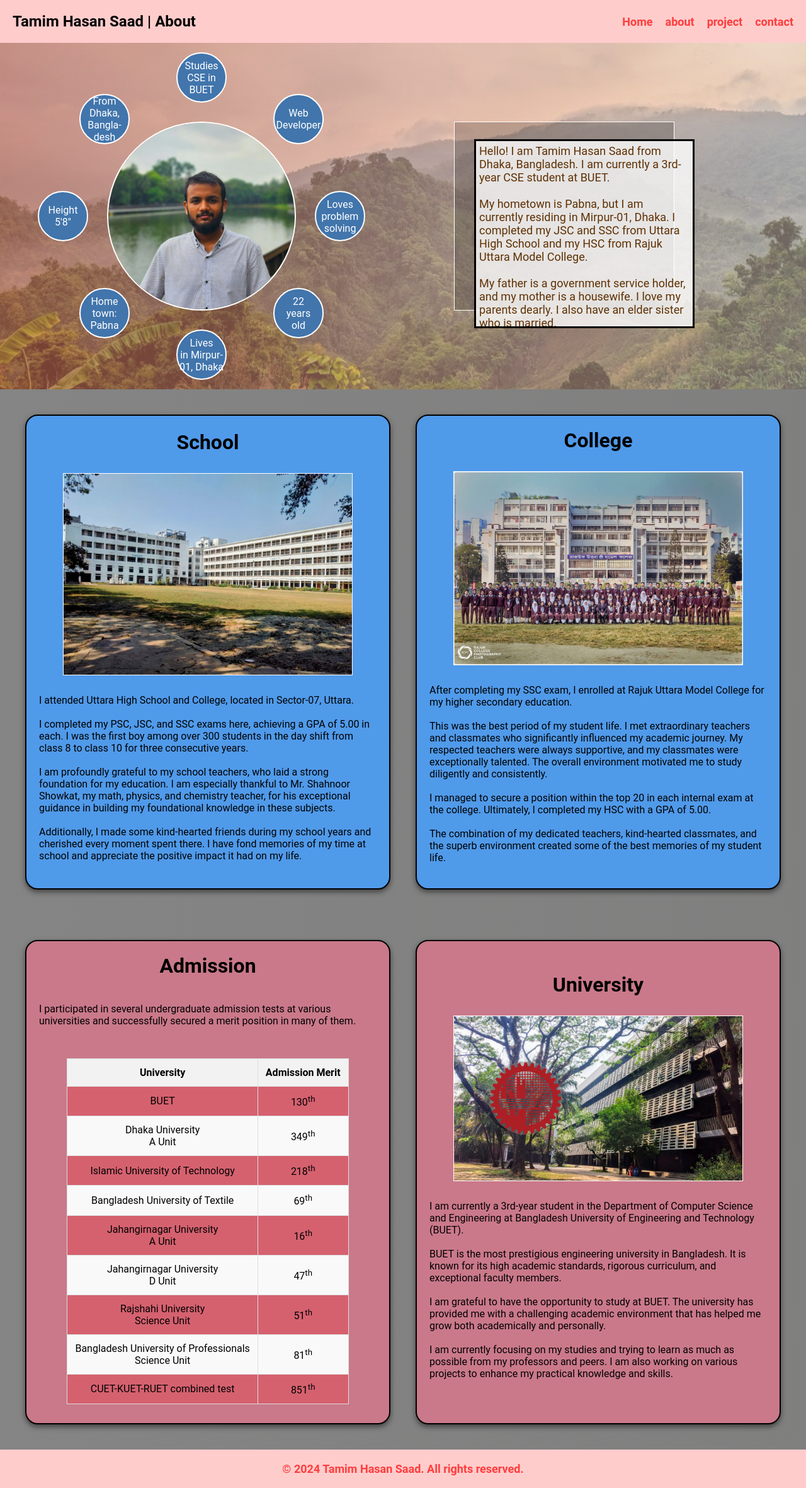
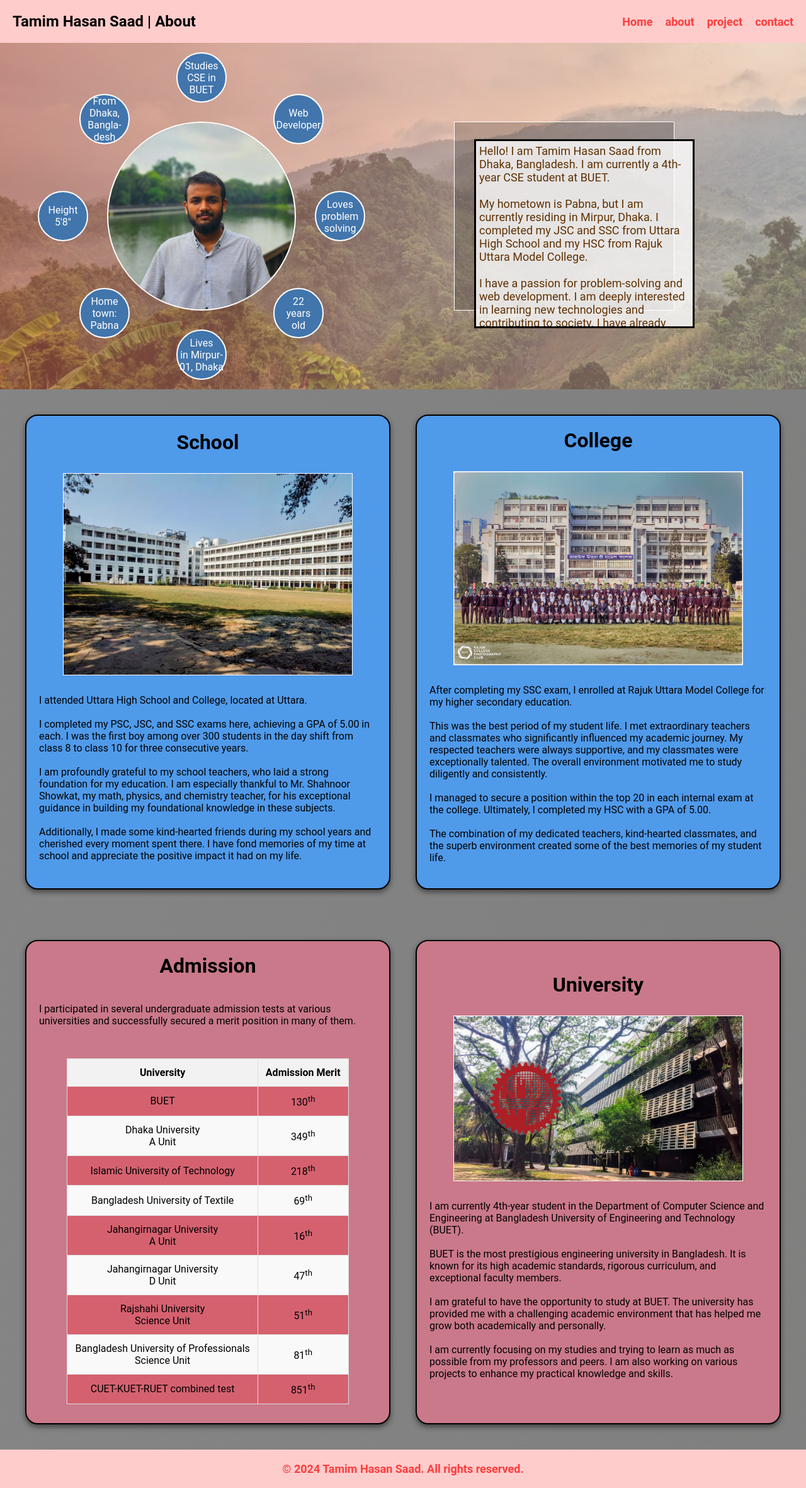
Before and after one commit to Tamim-saad/My-Portfolio, a plain HTML site: page about.html in a window 1280 px wide. Shown: the whole page at 63% size. Drawn offline with Linux system fonts and the light colour scheme.

Commit message:
Update about.html

```diff
--- a/about.html
+++ b/about.html
@@ -45,17 +45,14 @@
         <div class="about-text">
             <div class="about-text-box1"></div>
             <div class="about-text-box2">
-                Hello! I am Tamim Hasan Saad from Dhaka, Bangladesh. I am currently a 3rd-year CSE student at
+                Hello! I am Tamim Hasan Saad from Dhaka, Bangladesh. I am currently a 4th-year CSE student at
                 BUET.<br><br>
 
-                My hometown is Pabna, but I am currently residing in Mirpur-01, Dhaka. I completed my JSC and SSC from
+                My hometown is Pabna, but I am currently residing in Mirpur, Dhaka. I completed my JSC and SSC from
                 Uttara High School and my HSC from Rajuk Uttara Model College.<br><br>
 
-                My father is a government service holder, and my mother is a housewife. I love my parents dearly. I also
-                have an elder sister who is married.<br><br>
-
                 I have a passion for problem-solving and web development. I am deeply interested in learning new
-                technologies and contributing to society. I have already learned C, C++, Java, HTML, CSS, and SQL for
+                technologies and contributing to society. I have already learned C, C++, Java, Python HTML, CSS, and SQL for
                 database management. I try to participate in coding challenges on platforms like Codeforces and CSES,
                 and I use GitHub regularly to share my projects.<br><br>
 
@@ -71,7 +68,7 @@
             <h1>School</h1>
             <img src="/assets/images/uhsc.jpg" alt="Uttara High School">
             <p>
-                I attended Uttara High School and College, located in Sector-07, Uttara. <br><br>
+                I attended Uttara High School and College, located at Uttara. <br><br>
 
                 I completed my PSC, JSC, and SSC exams here, achieving a GPA of 5.00 in each. I was the first boy
                 among over 300 students in the day shift from class 8 to class 10 for three consecutive years. <br> <br>
@@ -170,7 +167,7 @@
                 <img class="about-university-logo" src="/assets/images/Buet_logo.png">
             </div>
             <p>
-                I am currently a 3rd-year student in the Department of Computer Science and Engineering at
+                I am currently 4th-year student in the Department of Computer Science and Engineering at
                 Bangladesh University of Engineering and Technology (BUET). <br><br>
 
                 BUET is the most prestigious engineering university in Bangladesh. It is known for its high academic
```
